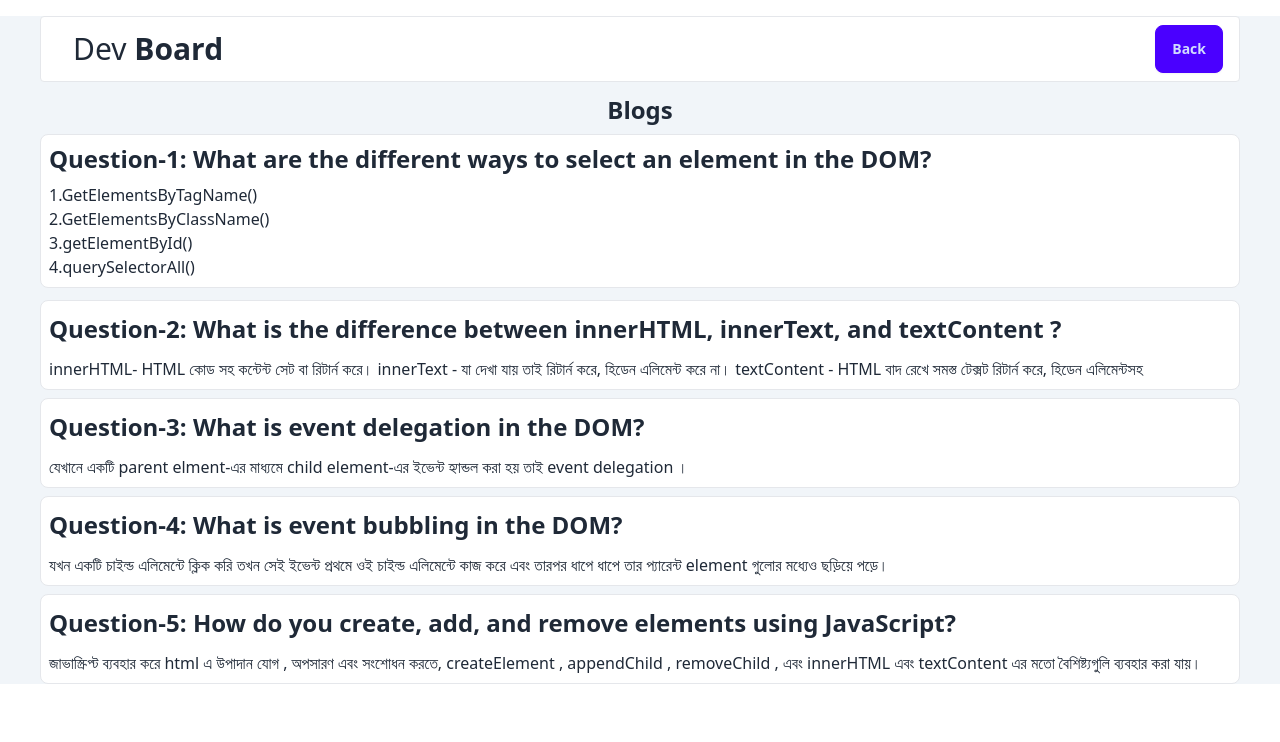
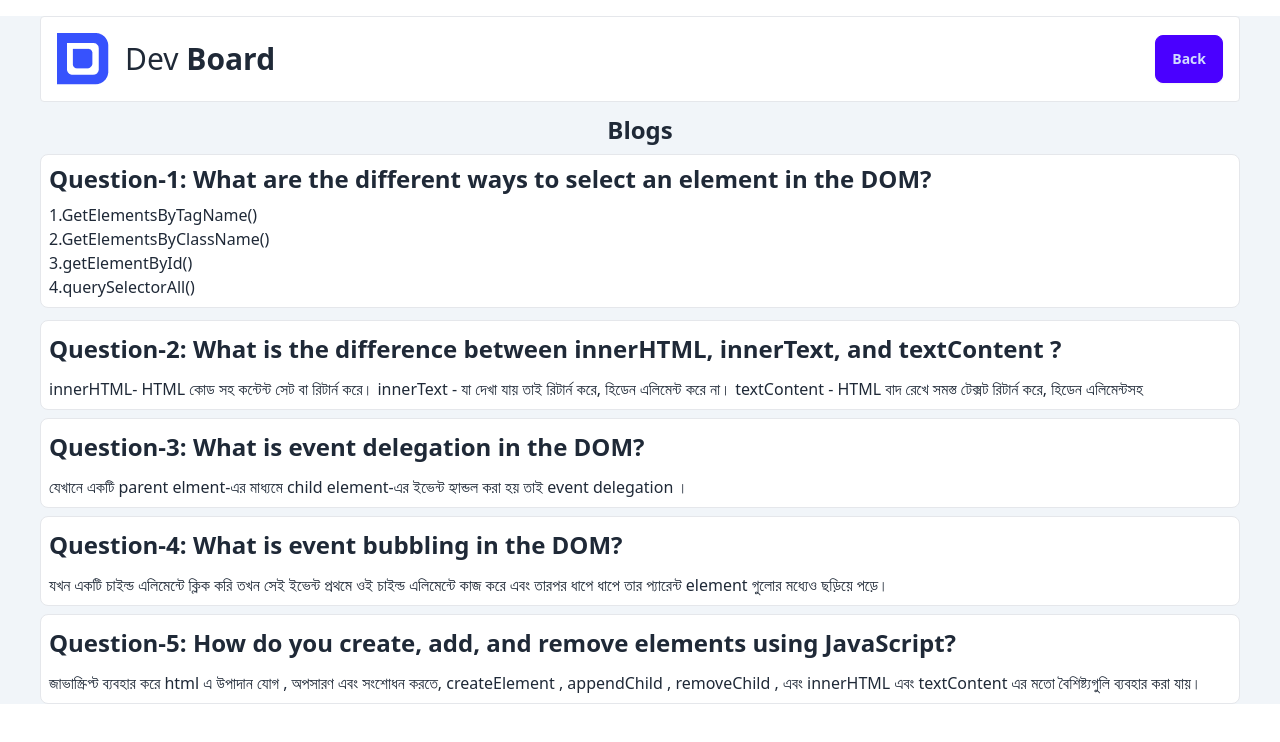
Before and after one commit to sultanahamedlinkon/assignment-five-repo, a plain HTML site: page discover.html in a window 1280 px wide. Drawn offline with nearby package versions, Linux system fonts and the light colour scheme.

Commit message:
added nav logo

```diff
--- a/discover.html
+++ b/discover.html
@@ -18,7 +18,7 @@
           <div class="flex-1 gap-2">
             <img
               class="px-2 py-2"
-              src="./A5-Dev-Board/assets/logo.png"
+              src="./assets/logo.png"
               alt=""
             />
             <!--<h2 class="btn btn-ghost text-xl">Dev<span class="font-bold">Board</span></h2>-->
```
